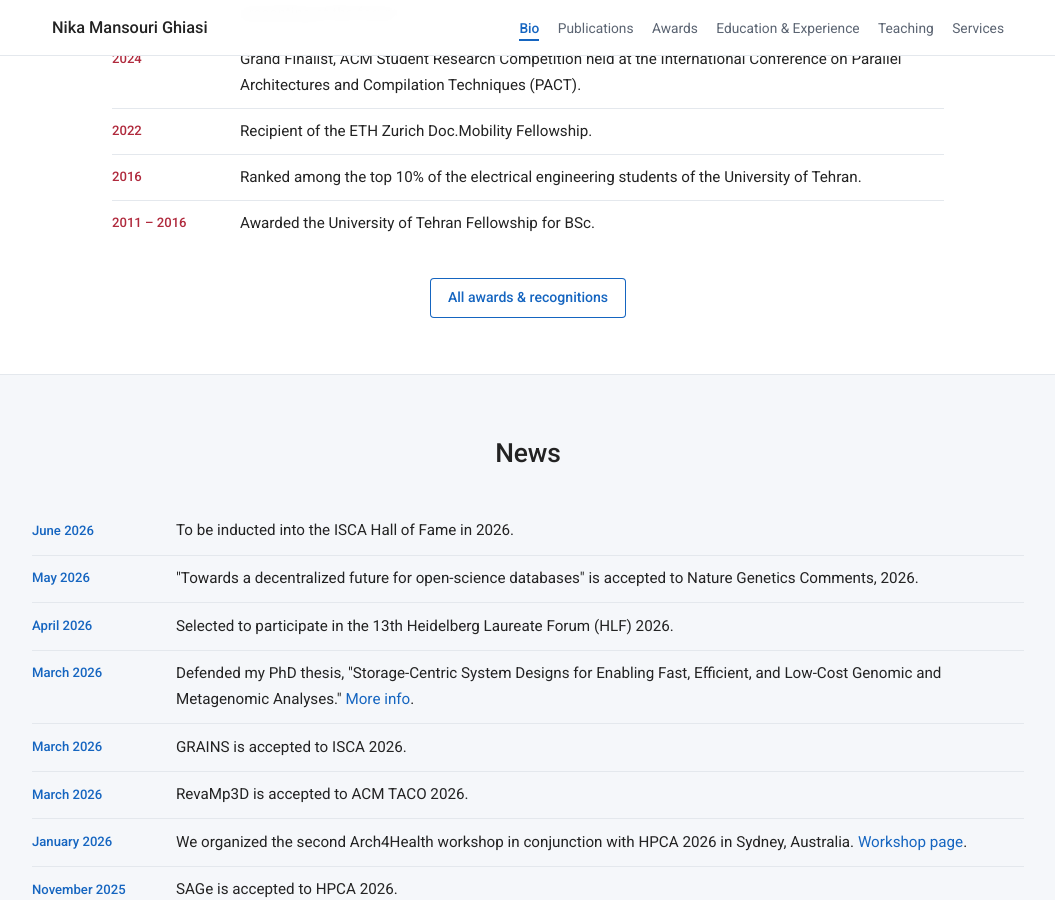
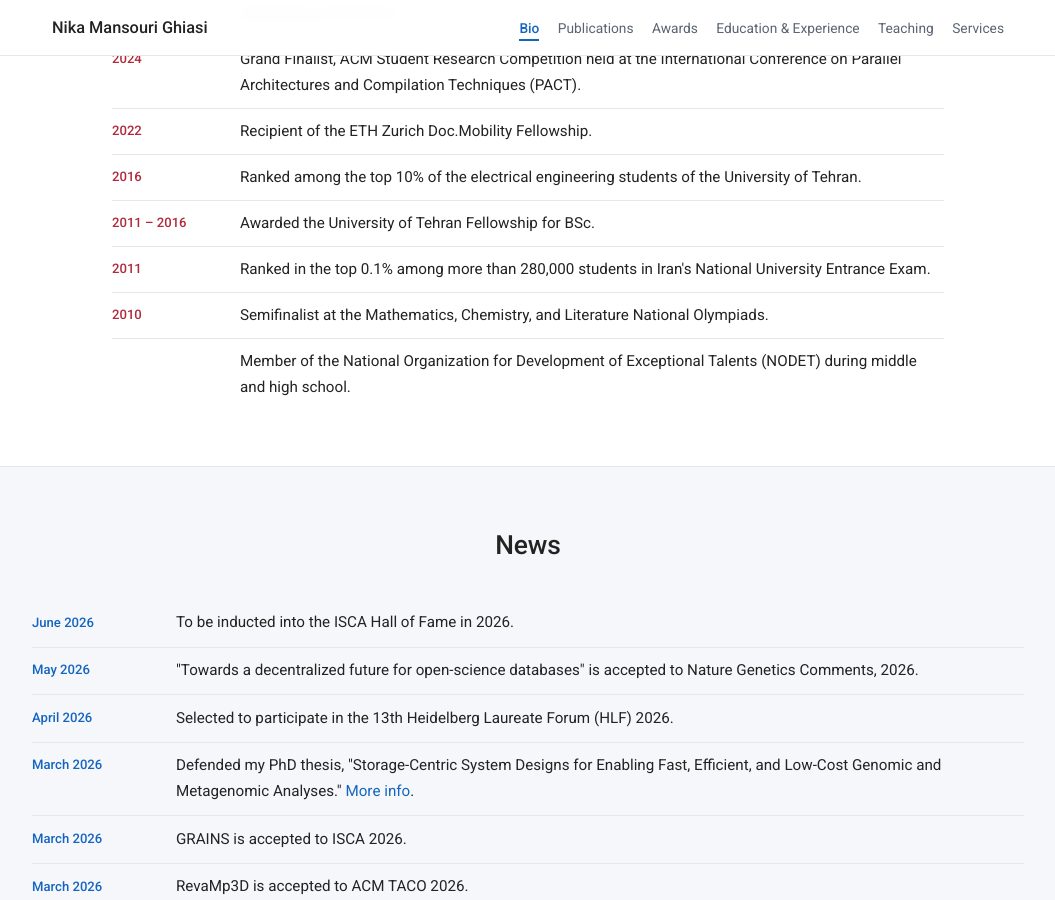
Before and after one commit to nikamgh/nikamgh.github.io, a Jekyll site: the page built from index.html, in a window 1280 px wide and 900 px high, scrolled down 1066 px. Shown: the whole window, without its empty margins (112-1167 px from the left). Built offline with Jekyll 4.4.1, drawn with Linux system fonts in a browser that asks for light colours.

Commit message:
formatting awards

```diff
--- a/index.html
+++ b/index.html
@@ -75,19 +75,13 @@ permalink: /
     <h2 class="section__title">Awards &amp; recognitions</h2>
 
     <ul class="awards">
-      {% for item in site.data.awards limit: 6 %}
+      {% for item in site.data.awards %}
       <li class="awards__item">
         <span class="awards__year">{{ item.year }}</span>
         <span class="awards__text">{{ item.text }}</span>
       </li>
       {% endfor %}
     </ul>
-
-    {% if site.data.awards.size > 6 %}
-    <p class="cta">
-      <a class="button button--ghost" href="{{ '/honors/' | relative_url }}">All awards &amp; recognitions</a>
-    </p>
-    {% endif %}
   </div>
 </section>
 
--- a/publications.html
+++ b/publications.html
@@ -19,8 +19,8 @@ description: Full publication list of Nika Mansouri Ghiasi.
       {% endfor %}
     </ul>
 
+    <h2 class="sub">Papers</h2>
     {% for group in site.data.publications %}
-    <h2 class="sub">Papers</h2>
     <h2 class="year">{{ group.year }}</h2>
     <ul class="pubs">
       {% for pub in group.items %}
```
